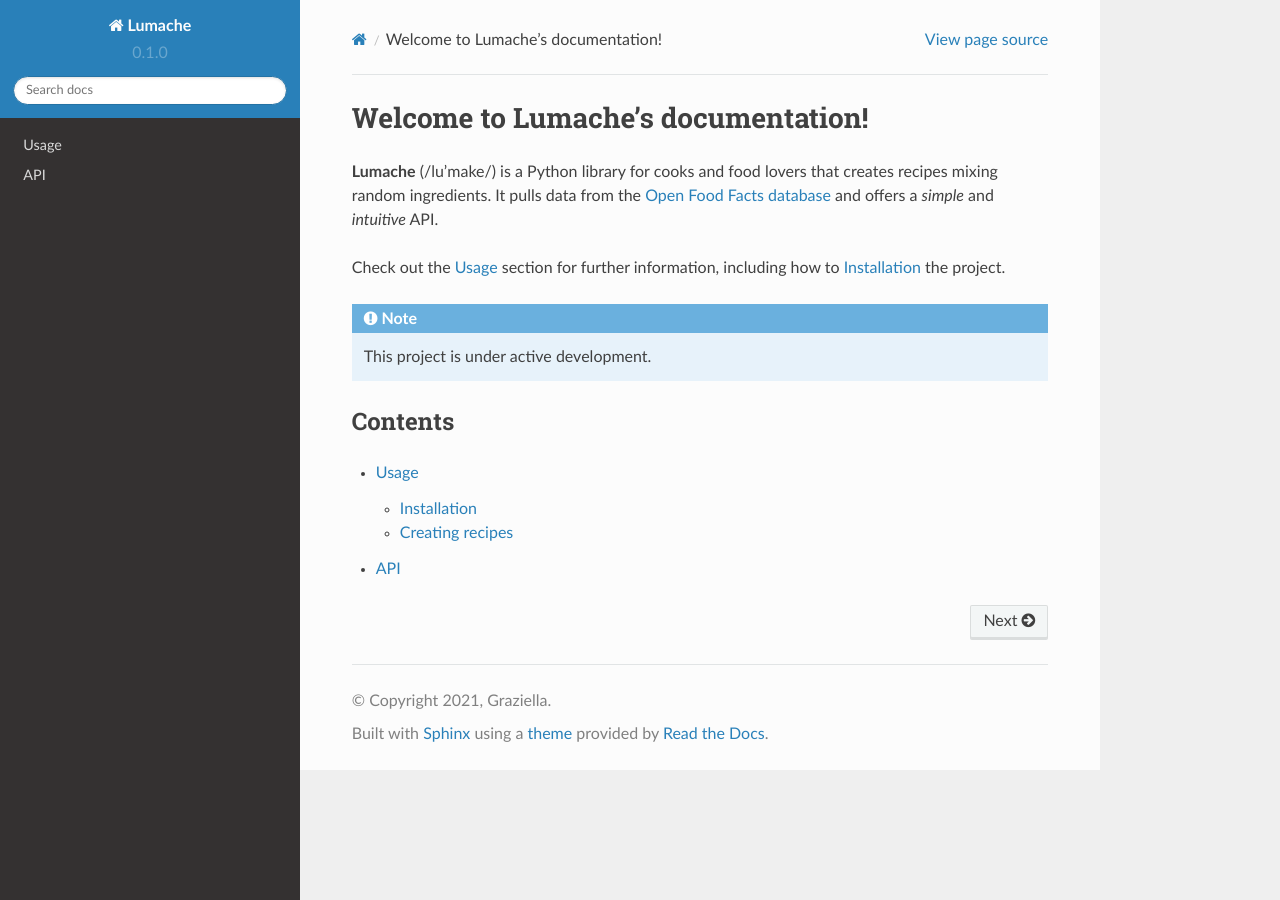
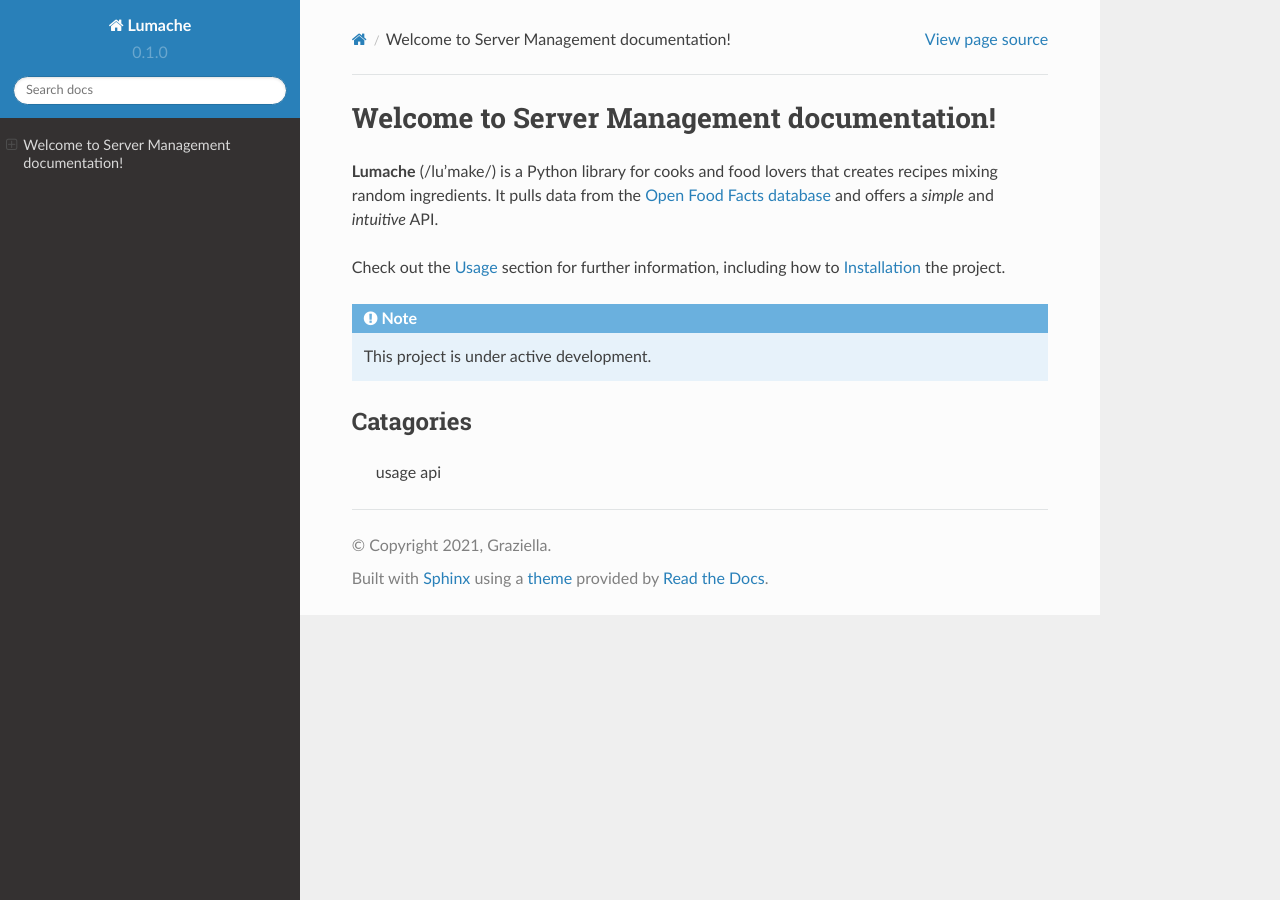
Before and after one commit to payrequestio/server-management, a Sphinx documentation site: the page built from docs/source/index.rst, in a window 1280 px wide. Built offline with Sphinx 7.4.7 and the Read the Docs theme 2.0.0, drawn with Linux system fonts in a browser that asks for light colours.

Commit message:
Update index.rst

```diff
--- a/docs/source/index.rst
+++ b/docs/source/index.rst
@@ -1,4 +1,4 @@
-Welcome to Lumache's documentation!
+Welcome to Server Management documentation!
 ===================================
 
 **Lumache** (/lu'make/) is a Python library for cooks and food lovers
@@ -13,10 +13,8 @@ how to :ref:`installation` the project.
 
    This project is under active development.
 
-Contents
+Catagories
 --------
-
-.. toctree::
 
    usage
    api
```
